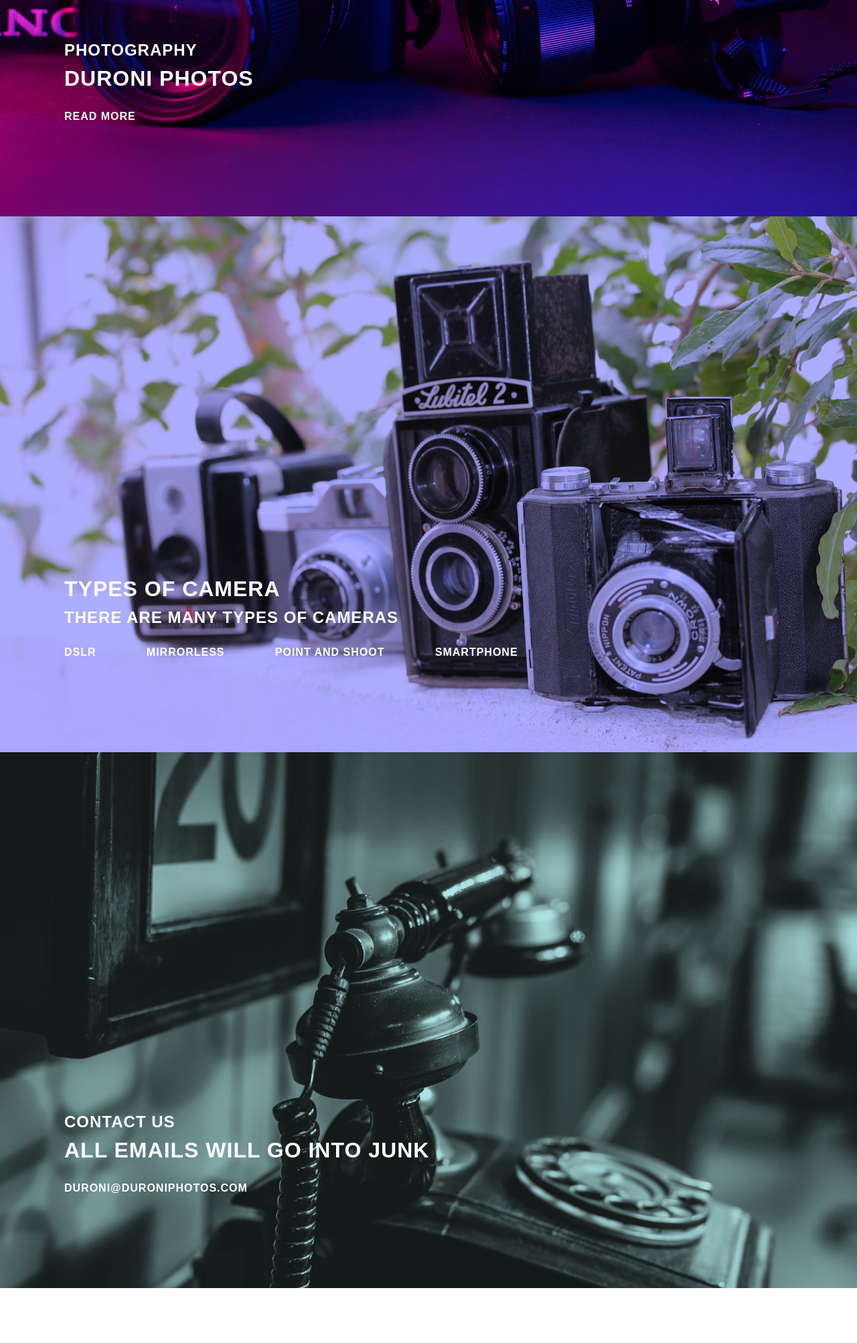
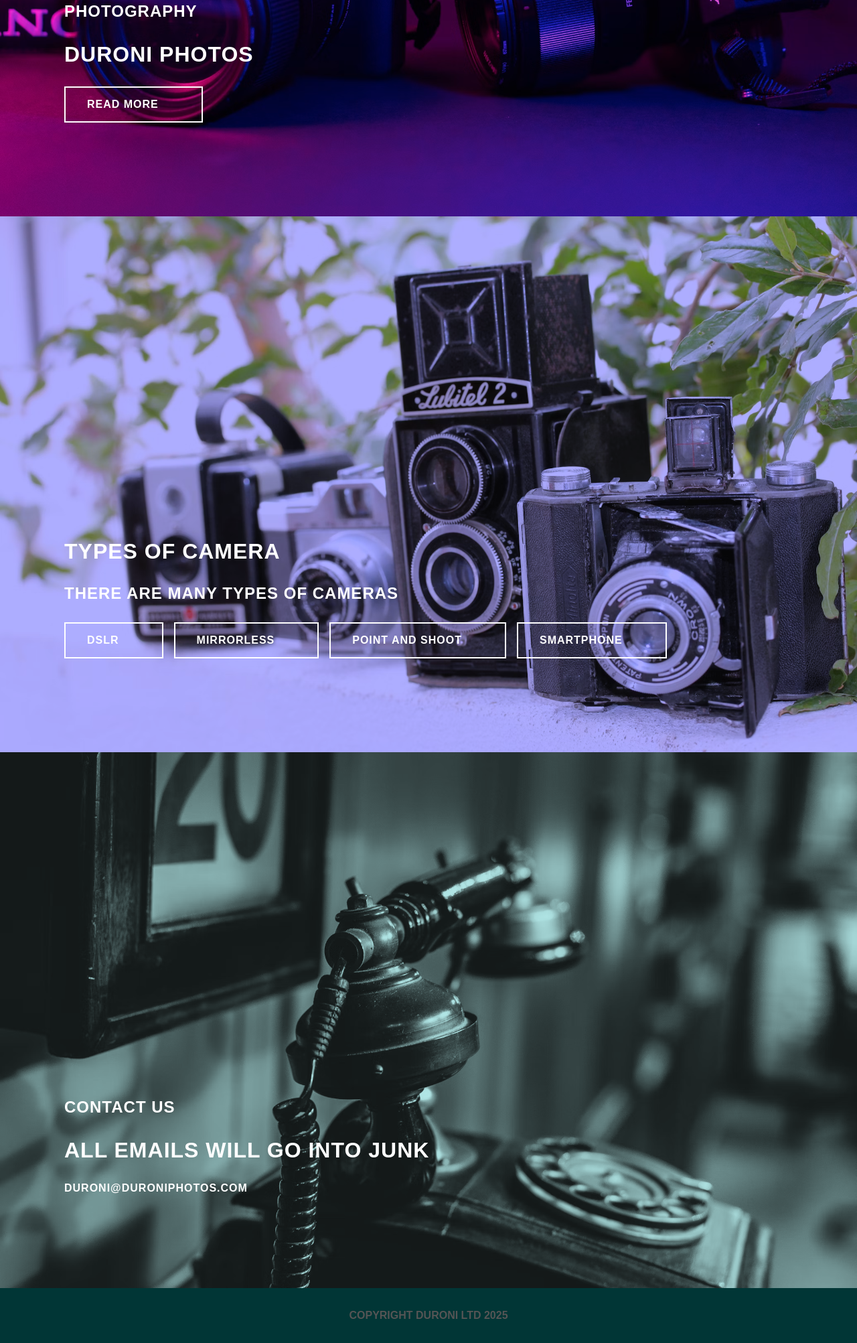
Before and after one commit to dammysa/Duroni, a plain HTML site: page index.html in a window 1280 px wide. Shown: the part 477-2482 px from the top of the page at 67% size. Before the commit the page ends 2400 px from the top, so only its background shows below. Drawn offline with Linux system fonts and the light colour scheme.

Commit message:
added hover boxes, functional links by adding ids and a footer

```diff
--- a/index.html
+++ b/index.html
@@ -19,14 +19,16 @@
         <a href="#contact">Programs</a>
       </nav>
     </div>
-    <div class="container top">
+    <div class="container top" id="top">
       <div class="alpha">
         <h2 class="alpha tagline">Photography</h2>
         <h1 class="alpha heading">Duroni Photos</h1>
-        <a class="alpha more" href="#">read more</a>
+        <div class="alpha more">
+          <a href="#">read more</a>
+        </div>
       </div>
     </div>
-    <div class="container camera">
+    <div class="container camera" id="camera">
       <div class="alpha">
         <h1 class="alpha heading">Types of Camera</h1>
         <h2 class="alpha many">There are many types of cameras</h2>
@@ -39,12 +41,16 @@
       </div>
     </div>
     <!-- I struggled with understanding this and it was just missing a closing div -->
-    <div class="container contact">
+    <div class="container contact" id="contact">
       <div class="alpha">
         <h2 class="alpha tagline">Contact Us</h2>
         <h1 class="alpha heading">All emails will go into junk</h1>
         <a class="alpha more" href="#">Duroni@Duroniphotos.com</a>
+        <!-- I would have added a box here as well, however as it is an email I did not see a need -->
       </div>
     </div>
+    <footer>
+      <p>Copyright Duroni Ltd 2025</p>
+    </footer>
   </body>
 </html>
--- a/style.css
+++ b/style.css
@@ -1,7 +1,5 @@
 html,
 body,
-h1,
-h2,
 a {
   color: white;
   scroll-behavior: smooth;
@@ -20,7 +18,7 @@ a {
   justify-content: space-between;
   position: fixed;
   z-index: 1;
-  width: 55%;
+  width: 40lh;
   padding: 2%;
 }
 
@@ -68,6 +66,8 @@ h1 {
   margin-left: 3rem;
   padding-bottom: 10px;
   letter-spacing: 1px;
+  width: fit-content;
+  box-sizing: content-box;
   /* added 1px spacing as the "T" and "P" were overlapping */
 }
 
@@ -93,3 +93,24 @@ h1 {
   padding-bottom: 10px;
   width: 55%;
 }
+
+.more a {
+  display: inline-block;
+  text-align: center;
+  white-space: nowrap;
+  padding: 1em 4em 1em 2em;
+  margin-right: 1em;
+  border: 2px solid white;
+}
+
+.more a:hover {
+  color: black;
+  background-color: white;
+}
+
+footer {
+  color: #555;
+  background-color: rgb(1, 54, 54);
+  text-align: center;
+  padding: 1em;
+}
```
